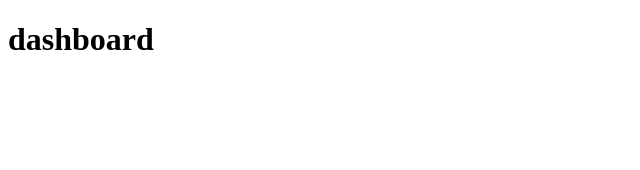
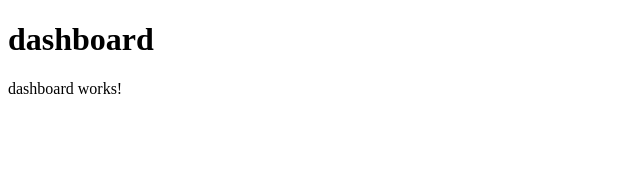
Before and after one commit to Theulislee/dashboard, an Angular app: page / in a window 1280 px wide. Shown: the top 170 px of the page, without its empty margins (0-640 px from the left). Built offline with nearby package versions, Linux system fonts and the light colour scheme.

Commit message:
Criado o component do dashboard.

```diff
--- a/src/app/app.component.html
+++ b/src/app/app.component.html
@@ -1,3 +1,4 @@
 <div>
   <h1>{{ title }}</h1>
 </div>
+<app-dashboard></app-dashboard>
--- /dev/null
+++ b/src/app/dashboard/dashboard.component.html
@@ -0,0 +1 @@
+<p>dashboard works!</p>
--- /dev/null
+++ b/src/app/dashboard/dashboard.component.ts
@@ -0,0 +1,15 @@
+import { Component, OnInit } from '@angular/core';
+
+@Component({
+  selector: 'app-dashboard',
+  templateUrl: './dashboard.component.html',
+  styleUrls: ['./dashboard.component.css']
+})
+export class DashboardComponent implements OnInit {
+
+  constructor() { }
+
+  ngOnInit(): void {
+  }
+
+}
--- a/src/app/dashboard/index.ts
+++ b/src/app/dashboard/index.ts
@@ -1 +1,2 @@
-export * from './dashboard.module'; //export do arquivo dashboard
+export * from './dashboard.module'; //export do arquivo dashboard.module
+export * from './dashboard.component'; //export do arquivo dashboard.component
```
Also changed, not shown: src/app/dashboard/dashboard.module.ts (+8 -1 lines), src/app/dashboard/dashboard.component.css (added), 1 other file (tests, documents, lock files or other folders).
